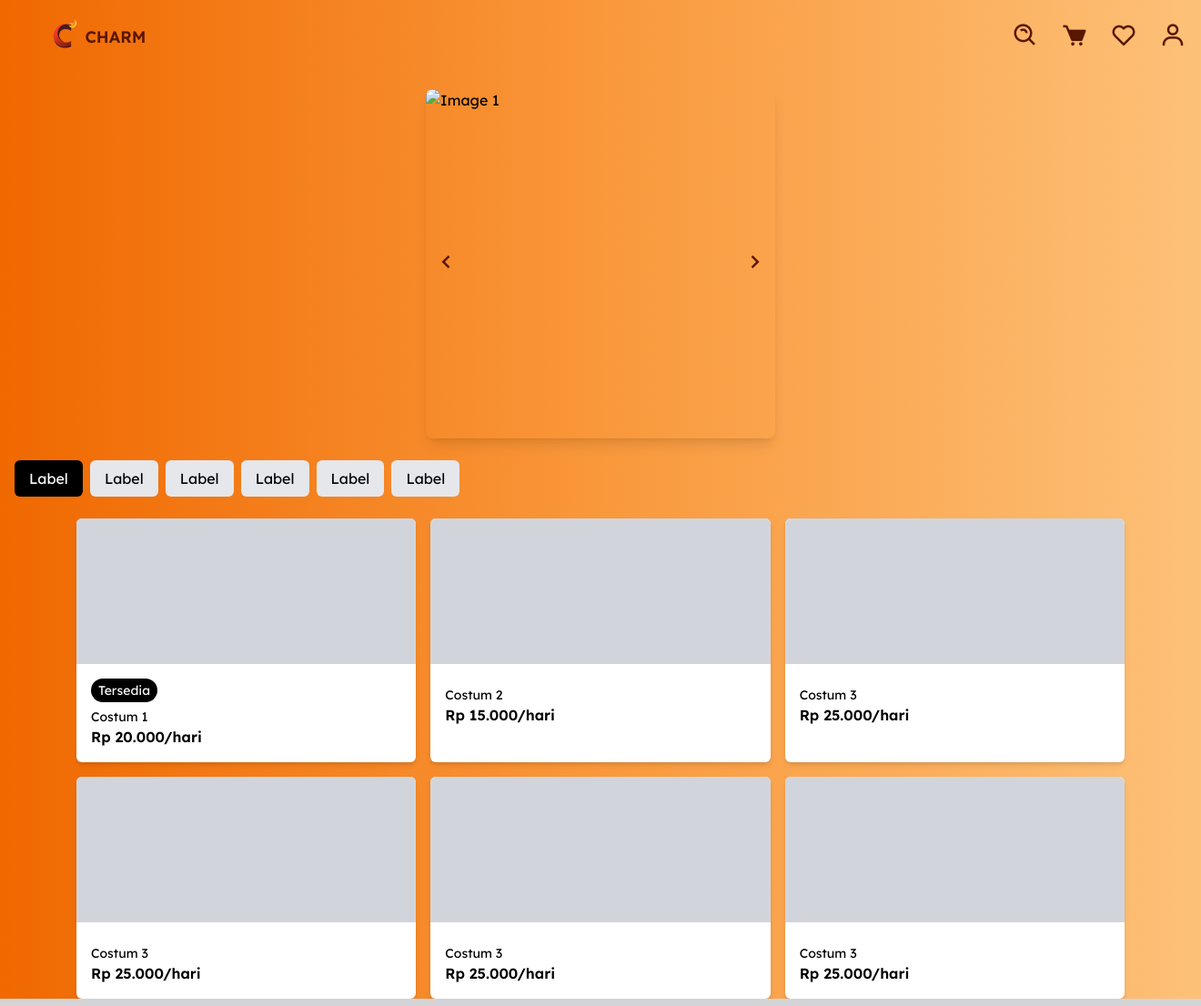
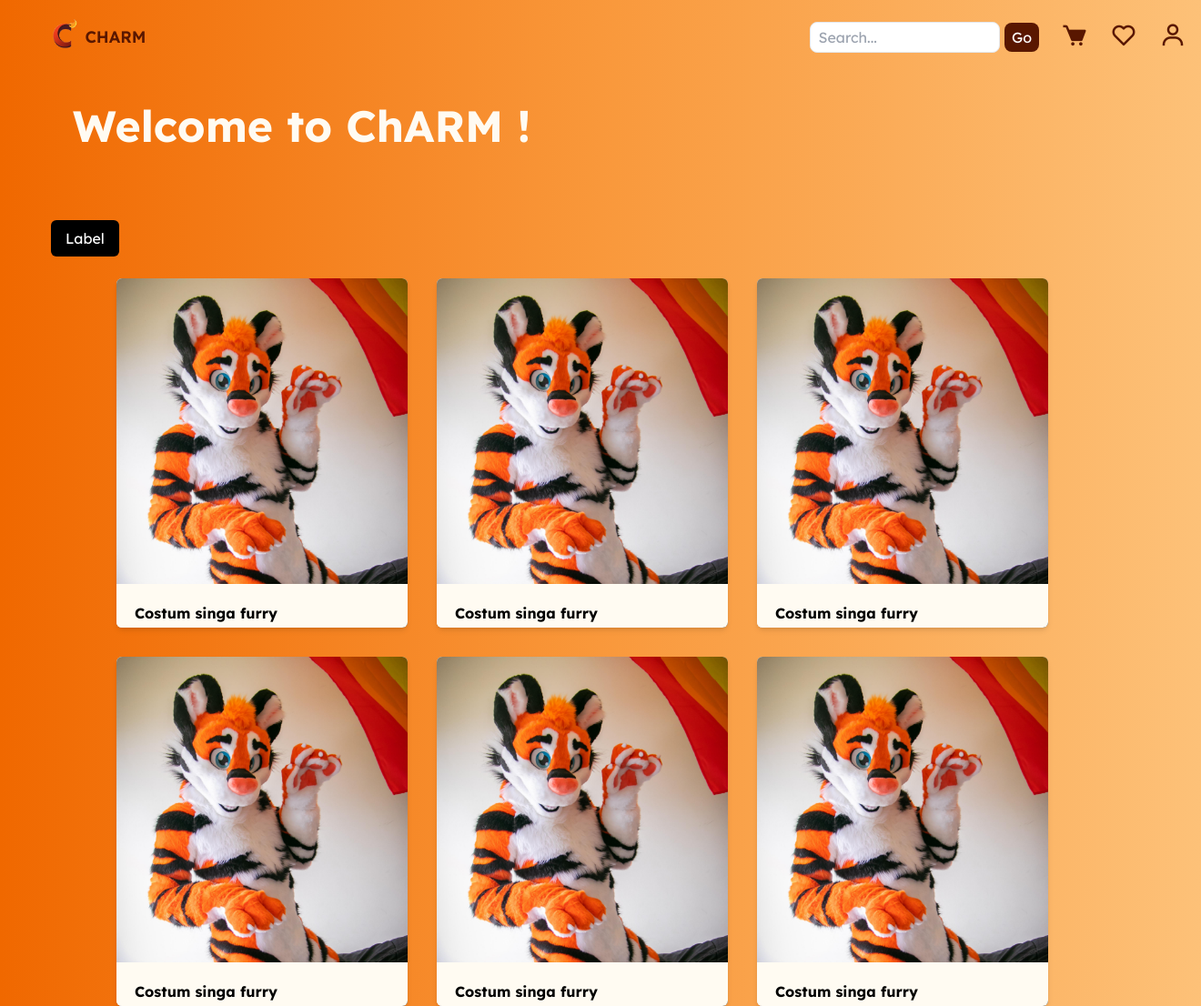
Before and after one commit to TakanashaTaryu/ChARM, a PHP site: page /main-page.html in a window 1320 px wide. Shown: the whole page at 91% size. Run offline with PHP 8.4, Linux system fonts and the light colour scheme; some libraries are stand-ins or nearby versions.

Commit message:
"edit main page"

```diff
--- a/src/css/style.css
+++ b/src/css/style.css
@@ -608,36 +596,8 @@ video {
   position: relative;
 }
 
-.bottom-5 {
-  bottom: 1.25rem;
-}
-
-.end-0 {
-  inset-inline-end: 0px;
-}
-
-.left-1\/2 {
-  left: 50%;
-}
-
-.left-4 {
-  left: 1rem;
-}
-
-.right-4 {
-  right: 1rem;
-}
-
-.start-0 {
-  inset-inline-start: 0px;
-}
-
-.top-0 {
-  top: 0px;
-}
-
-.top-1\/2 {
-  top: 50%;
+.bottom-\[-20\%\] {
+  bottom: -20%;
 }
 
 .left-0 {
@@ -648,24 +608,16 @@ video {
   right: 0px;
 }
 
-.left-\[-10px\] {
-  left: -10px;
+.top-1\/2 {
+  top: 50%;
 }
 
-.right-\[-10px\] {
-  right: -10px;
+.bottom-0 {
+  bottom: 0px;
 }
 
-.left-6 {
-  left: 1.5rem;
-}
-
-.left-\[-24px\] {
-  left: -24px;
-}
-
-.z-30 {
-  z-index: 30;
+.z-10 {
+  z-index: 10;
 }
 
 .m-10 {
@@ -687,6 +648,14 @@ video {
 
 .mr-10 {
   margin-right: 2.5rem;
+}
+
+.mr-3 {
+  margin-right: 0.75rem;
+}
+
+.mt-10 {
+  margin-top: 2.5rem;
 }
 
 .mt-2 {
@@ -701,20 +670,20 @@ video {
   margin-top: 1.5rem;
 }
 
-.mt-8 {
-  margin-top: 2rem;
+.ml-2 {
+  margin-left: 0.5rem;
 }
 
 .block {
   display: block;
 }
 
+.inline-block {
+  display: inline-block;
+}
+
 .flex {
   display: flex;
-}
-
-.inline-flex {
-  display: inline-flex;
 }
 
 .grid {
@@ -725,24 +694,8 @@ video {
   display: none;
 }
 
-.h-10 {
-  height: 2.5rem;
-}
-
-.h-3 {
-  height: 0.75rem;
-}
-
-.h-4 {
-  height: 1rem;
-}
-
-.h-40 {
-  height: 10rem;
-}
-
-.h-56 {
-  height: 14rem;
+.h-60 {
+  height: 15rem;
 }
 
 .h-64 {
@@ -761,28 +714,60 @@ video {
   height: 100%;
 }
 
+.h-40 {
+  height: 10rem;
+}
+
+.h-10 {
+  height: 2.5rem;
+}
+
+.h-20 {
+  height: 5rem;
+}
+
+.h-24 {
+  height: 6rem;
+}
+
+.h-28 {
+  height: 7rem;
+}
+
+.h-32 {
+  height: 8rem;
+}
+
+.h-36 {
+  height: 9rem;
+}
+
 .max-h-9 {
   max-height: 2.25rem;
+}
+
+.max-h-40 {
+  max-height: 10rem;
+}
+
+.max-h-80 {
+  max-height: 20rem;
+}
+
+.max-h-60 {
+  max-height: 15rem;
+}
+
+.max-h-full {
+  max-height: 100%;
 }
 
 .min-h-\[80vh\] {
   min-height: 80vh;
 }
 
-.w-10 {
-  width: 2.5rem;
-}
-
-.w-3 {
-  width: 0.75rem;
-}
-
-.w-4 {
-  width: 1rem;
-}
-
-.w-80 {
-  width: 20rem;
+.w-\[100vw\] {
+  width: 100vw;
 }
 
 .w-auto {
@@ -793,16 +778,8 @@ video {
   width: 100%;
 }
 
-.w-96 {
-  width: 24rem;
-}
-
 .max-w-5xl {
   max-width: 64rem;
-}
-
-.max-w-6xl {
-  max-width: 72rem;
 }
 
 .max-w-xs {
@@ -839,6 +811,10 @@ video {
   grid-template-columns: repeat(2, minmax(0, 1fr));
 }
 
+.flex-row {
+  flex-direction: row;
+}
+
 .flex-col {
   flex-direction: column;
 }
@@ -859,6 +835,10 @@ video {
   gap: 0.5rem;
 }
 
+.gap-8 {
+  gap: 2rem;
+}
+
 .gap-4 {
   gap: 1rem;
 }
@@ -935,19 +899,19 @@ video {
   background-color: rgb(0 0 0 / var(--tw-bg-opacity));
 }
 
+.bg-custom_black {
+  --tw-bg-opacity: 1;
+  background-color: rgb(89 23 0 / var(--tw-bg-opacity));
+}
+
+.bg-custom_white {
+  --tw-bg-opacity: 1;
+  background-color: rgb(255 251 242 / var(--tw-bg-opacity));
+}
+
 .bg-dark_orange {
   --tw-bg-opacity: 1;
   background-color: rgb(189 71 0 / var(--tw-bg-opacity));
-}
-
-.bg-gray-200 {
-  --tw-bg-opacity: 1;
-  background-color: rgb(229 231 235 / var(--tw-bg-opacity));
-}
-
-.bg-gray-300 {
-  --tw-bg-opacity: 1;
-  background-color: rgb(209 213 219 / var(--tw-bg-opacity));
 }
 
 .bg-white {
@@ -987,27 +942,35 @@ video {
   --tw-gradient-to: #FDC178 var(--tw-gradient-to-position);
 }
 
-.object-contain {
-  -o-object-fit: contain;
-     object-fit: contain;
-}
-
 .object-cover {
   -o-object-fit: cover;
      object-fit: cover;
+}
+
+.p-10 {
+  padding: 2.5rem;
+}
+
+.p-2 {
+  padding: 0.5rem;
 }
 
 .p-4 {
   padding: 1rem;
 }
 
-.p-2 {
-  padding: 0.5rem;
+.p-1 {
+  padding: 0.25rem;
 }
 
 .px-2 {
   padding-left: 0.5rem;
   padding-right: 0.5rem;
+}
+
+.px-3 {
+  padding-left: 0.75rem;
+  padding-right: 0.75rem;
 }
 
 .px-4 {
@@ -1053,6 +1016,11 @@ video {
   line-height: 2.5rem;
 }
 
+.text-5xl {
+  font-size: 3rem;
+  line-height: 1;
+}
+
 .text-lg {
   font-size: 1.125rem;
   line-height: 1.75rem;
@@ -1068,17 +1036,17 @@ video {
   line-height: 1.75rem;
 }
 
+.text-xs {
+  font-size: 0.75rem;
+  line-height: 1rem;
+}
+
 .font-bold {
   font-weight: 700;
 }
 
 .font-semibold {
   font-weight: 600;
-}
-
-.text-black {
-  --tw-text-opacity: 1;
-  color: rgb(0 0 0 / var(--tw-text-opacity));
 }
 
 .text-custom_black {
@@ -1106,17 +1074,10 @@ video {
   color: rgb(255 255 255 / var(--tw-text-opacity));
 }
 
-.text-bright_cream {
-  --tw-text-opacity: 1;
-  color: rgb(255 226 182 / var(--tw-text-opacity));
-}
-
-.text-opacity-50 {
-  --tw-text-opacity: 0.5;
-}
-
-.text-opacity-70 {
-  --tw-text-opacity: 0.7;
+.shadow-lg {
+  --tw-shadow: 0 10px 15px -3px rgb(0 0 0 / 0.1), 0 4px 6px -4px rgb(0 0 0 / 0.1);
+  --tw-shadow-colored: 0 10px 15px -3px var(--tw-shadow-color), 0 4px 6px -4px var(--tw-shadow-color);
+  box-shadow: var(--tw-ring-offset-shadow, 0 0 #0000), var(--tw-ring-shadow, 0 0 #0000), var(--tw-shadow);
 }
 
 .shadow-md {
@@ -1125,10 +1086,16 @@ video {
   box-shadow: var(--tw-ring-offset-shadow, 0 0 #0000), var(--tw-ring-shadow, 0 0 #0000), var(--tw-shadow);
 }
 
-.shadow-lg {
-  --tw-shadow: 0 10px 15px -3px rgb(0 0 0 / 0.1), 0 4px 6px -4px rgb(0 0 0 / 0.1);
-  --tw-shadow-colored: 0 10px 15px -3px var(--tw-shadow-color), 0 4px 6px -4px var(--tw-shadow-color);
-  box-shadow: var(--tw-ring-offset-shadow, 0 0 #0000), var(--tw-ring-shadow, 0 0 #0000), var(--tw-shadow);
+.transition-\[right\] {
+  transition-property: right;
+  transition-timing-function: cubic-bezier(0.4, 0, 0.2, 1);
+  transition-duration: 150ms;
+}
+
+.transition-all {
+  transition-property: all;
+  transition-timing-function: cubic-bezier(0.4, 0, 0.2, 1);
+  transition-duration: 150ms;
 }
 
 .transition-transform {
@@ -1137,8 +1104,16 @@ video {
   transition-duration: 150ms;
 }
 
-.duration-700 {
-  transition-duration: 700ms;
+.transition {
+  transition-property: color, background-color, border-color, text-decoration-color, fill, stroke, opacity, box-shadow, transform, filter, -webkit-backdrop-filter;
+  transition-property: color, background-color, border-color, text-decoration-color, fill, stroke, opacity, box-shadow, transform, filter, backdrop-filter;
+  transition-property: color, background-color, border-color, text-decoration-color, fill, stroke, opacity, box-shadow, transform, filter, backdrop-filter, -webkit-backdrop-filter;
+  transition-timing-function: cubic-bezier(0.4, 0, 0.2, 1);
+  transition-duration: 150ms;
+}
+
+.duration-300 {
+  transition-duration: 300ms;
 }
 
 .duration-500 {
@@ -1265,20 +1297,32 @@ video {
 }
 
 @media (min-width: 768px) {
+  .md\:bottom-\[-20\%\] {
+    bottom: -20%;
+  }
+
+  .md\:bottom-\[-25\%\] {
+    bottom: -25%;
+  }
+
   .md\:ml-10 {
     margin-left: 2.5rem;
   }
 
-  .md\:mt-0 {
-    margin-top: 0px;
+  .md\:mb-4 {
+    margin-bottom: 1rem;
   }
 
   .md\:hidden {
     display: none;
   }
 
-  .md\:h-96 {
-    height: 24rem;
+  .md\:h-60 {
+    height: 15rem;
+  }
+
+  .md\:h-56 {
+    height: 14rem;
   }
 
   .md\:w-1\/2 {
@@ -1289,43 +1333,46 @@ video {
     grid-template-columns: repeat(3, minmax(0, 1fr));
   }
 
+  .md\:grid-cols-4 {
+    grid-template-columns: repeat(4, minmax(0, 1fr));
+  }
+
   .md\:flex-row {
     flex-direction: row;
   }
 
-  .md\:justify-between {
-    justify-content: space-between;
+  .md\:space-x-6 > :not([hidden]) ~ :not([hidden]) {
+    --tw-space-x-reverse: 0;
+    margin-right: calc(1.5rem * var(--tw-space-x-reverse));
+    margin-left: calc(1.5rem * calc(1 - var(--tw-space-x-reverse)));
+  }
+
+  .md\:p-4 {
+    padding: 1rem;
   }
 
   .md\:text-left {
     text-align: left;
   }
+
+  .md\:text-sm {
+    font-size: 0.875rem;
+    line-height: 1.25rem;
+  }
 }
 
-.rtl\:rotate-180:where([dir="rtl"], [dir="rtl"] *) {
-  --tw-rotate: 180deg;
-  transform: translate(var(--tw-translate-x), var(--tw-translate-y)) rotate(var(--tw-rotate)) skewX(var(--tw-skew-x)) skewY(var(--tw-skew-y)) scaleX(var(--tw-scale-x)) scaleY(var(--tw-scale-y));
+@media (min-width: 1024px) {
+  .lg\:bottom-\[-25\%\] {
+    bottom: -25%;
+  }
+
+  .lg\:grid-cols-3 {
+    grid-template-columns: repeat(3, minmax(0, 1fr));
+  }
 }
 
-.rtl\:space-x-reverse:where([dir="rtl"], [dir="rtl"] *) > :not([hidden]) ~ :not([hidden]) {
-  --tw-space-x-reverse: 1;
-}
-
-@media (prefers-color-scheme: dark) {
-  .dark\:bg-gray-800\/30 {
-    background-color: rgb(31 41 55 / 0.3);
-  }
-
-  .dark\:text-gray-800 {
-    --tw-text-opacity: 1;
-    color: rgb(31 41 55 / var(--tw-text-opacity));
-  }
-
-  .group:hover .dark\:group-hover\:bg-gray-800\/60 {
-    background-color: rgb(31 41 55 / 0.6);
-  }
-
-  .group:focus .dark\:group-focus\:ring-gray-800\/70 {
-    --tw-ring-color: rgb(31 41 55 / 0.7);
+@media (min-width: 1280px) {
+  .xl\:bottom-\[-25\%\] {
+    bottom: -25%;
   }
 }
--- a/src/main-page.html
+++ b/src/main-page.html
@@ -14,131 +14,167 @@
 
     <!-- Header -->
     <header class="flex justify-between items-center p-4">
-        <div>
+        <div id="logo" class="">
             <a href="#" class="flex gap-2 items-center">
                 <img class="max-h-9 w-auto ml-1 md:ml-10" src="asset/logo_Charm.png" alt="logo_Charm">
                 <span class="text-lg font-semibold mt-2 text-custom_black">CHARM</span>
             </a>
         </div>
 
-        <!-- Navigation -->
-        <nav class="flex">
-            <ul class="flex items-center space-x-6">
+        <div class="md:hidden flex items-center gap-4">
+            <!-- Search Icon and Bar
+            <div class="flex items-center">
+                <button onclick="toggleSearchBar()" class="flex items-center">
+                    <i class='bx bx-search-alt text-3xl text-custom_black hover:scale-110'></i>
+                </button>
+                <form id="searchBar" action="/search" method="GET" class="flex hidden items-center ml-2">
+                    <input type="text" name="q" placeholder="Search..." class="border rounded-lg px-2 py-1 text-custom_black">
+                    <button type="submit" class="px-2 py-1 text-white bg-custom_black rounded-lg">Go</button>
+                </form>
+            </div> -->
+
+            <!-- Menu Icon -->
+            <button onclick="handleMenu()" class="flex items-center">
+                <i class='bx bx-menu text-3xl text-custom_black'></i>
+            </button>
+        </div>
+        <!-- navbar -->
+        <nav id="navbar" class="flex max-md:absolute max-md:right-[-100%] max-md:top-10 max-md:p-5 transition-[right] duration-300 ease-in-out z-10">
+            <ul class="flex items-center md:space-x-6 max-md:flex-col max-md:items-start max-md:mt-4 max-md:p-5 max-md:bg-custom_white ">
                 <!-- Search Icon -->
-                <li class="">
-                    <a href="#search">
-                        <i class='bx bx-search-alt text-3xl text-custom_black mt-2 hover:scale-110'></i>
-                    </a>
+                <form action="/search" method="GET" class="inline-block mt-2">
+                    <input type="text" name="q" placeholder="Search..." class="border rounded-lg px-2 py-1 text-custom_black">
+                    <button type="submit" class="px-2 py-1 text-white bg-custom_black rounded-lg">Go</button>
+                </form>
+
                 </li>
                 <!-- Cart Icon -->
-                <li class="">
+                <li class="max-md:flex max-md:flex-row max-md:gap-3 max-md:items-center">
                     <a href="#cart">
                         <i class='bx bxs-cart text-3xl text-custom_black mt-2 hover:scale-110'></i>
                     </a>
+                    <p class="tex-custom_black md:hidden">Chart</p>
                 </li>
                 <!-- Heart Icon -->
-                <li class="">
+                <li class="max-md:flex max-md:flex-row max-md:gap-3 max-md:items-center">
                     <a href="#favorites">
                         <i class='bx bx-heart text-3xl text-custom_black mt-2 hover:scale-110'></i>
                     </a>
+                    <p class="tex-custom_black md:hidden">Wish List</p>
+
                 </li>
-                <li class="">
+                <li class="max-md:flex max-md:flex-row max-md:gap-3 max-md:items-center">
                     <a href="#favorites">
                         <i class='bx bx-user text-3xl text-custom_black mt-2 hover:scale-110'></i>
                     </a>
+                    <p class="tex-custom_black md:hidden">Account</p>
+
                 </li>
             </ul>
         </nav>
     </header>
     <!-- Carousel Section -->
-    <section class="flex justify-center mt-6 px-4">
-        <div class="relative w-96 h-96 overflow-hidden rounded-lg shadow-lg">
+    <section class="container flex flex-row p-10 md:ml-10">
+        <div class="relative w-[100vw] h-full overflow-hidden rounded-lg">
             <!-- Images -->
             <div id="carousel" class="flex transition-transform duration-500 ease-in-out">
                 <div class="flex-none w-full h-full">
-                    <img src="https://via.placeholder.com/400x400?text=Image+1" alt="Image 1" class="w-full h-full object-cover">
+                    <h1 class="text-5xl font-bold text-custom_white">Welcome to ChARM !</h1>
+                    <!-- <img src="asset/costum-image-1.jpg" alt="Image 1" class="w-full h-full object-cover"> -->
                 </div>
                 <div class="flex-none w-full h-full">
-                    <img src="https://via.placeholder.com/400x400?text=Image+2" alt="Image 2" class="w-full h-full object-cover">
+                    <h1 class="text-5xl font-bold text-custom_white">Various Costum is Available here!</h1>
+                    <!-- <img src="asset/costum-image-2.jpg" alt="Image 2" class="w-full h-full object-cover"> -->
                 </div>
                 <div class="flex-none w-full h-full">
-                    <img src="https://via.placeholder.com/400x400?text=Image+3" alt="Image 3" class="w-full h-full object-cover">
+                    <h1 class="text-5xl font-bold text-custom_white">The Best Quality</h1>
+                    <!-- <img src="asset/costume-image-3.jpg" alt="Image 3" class="w-full h-full object-cover"> -->
                 </div>
             </div>
-
-            <!-- Previous Button -->
-            <button id="prevBtn" class="absolute top-1/2 left-0 transform -translate-y-1/2 p-2  text-custom_black hover:translate-x-[-0.5rem]">
-                <i class='bx bx-chevron-left text-3xl '></i>
-            </button>
-
-            <!-- Next Button -->
-            <button id="nextBtn" class="absolute top-1/2 right-0 transform -translate-y-1/2 p-2  text-custom_black hover:translate-x-[0.5rem]">
-                <i class='bx bx-chevron-right text-3xl'></i>
-            </button>
         </div>
     </section>
 
     <!-- Label Filter Section -->
-    <section class="flex mt-6 px-4">
+    <section class="ml-1 md:ml-10 flex mt-10 px-4">
         <div class="flex space-x-2">
             <button class="bg-black text-white px-4 py-2 rounded-md">Label</button>
-            <button class="bg-gray-200 text-black px-4 py-2 rounded-md">Label</button>
-            <button class="bg-gray-200 text-black px-4 py-2 rounded-md">Label</button>
-            <button class="bg-gray-200 text-black px-4 py-2 rounded-md">Label</button>
-            <button class="bg-gray-200 text-black px-4 py-2 rounded-md">Label</button>
-            <button class="bg-gray-200 text-black px-4 py-2 rounded-md">Label</button>
         </div>
     </section>
 
     <!-- Product Grid Section -->
-    <section class="mt-6 px-4 flex justify-center">
-        <div class="grid grid-cols-1 md:grid-cols-3 gap-4 w-full max-w-6xl">
+    <section class="container mt-6 px-4 flex justify-center">
+        <div class="grid grid-cols-2 md:grid-cols-3 gap-8 w-full max-w-5xl">
             <!-- Product Card 1 -->
-            <div class="bg-white shadow-md rounded-md overflow-hidden">
-                <div class="bg-gray-300 h-40"></div>
-                <div class="p-4">
-                    <span class="bg-black text-white px-2 py-1 rounded-full text-sm">Tersedia</span>
-                    <p class="mt-2 text-sm">Costum 1</p>
-                    <p class="font-semibold">Rp 20.000/hari</p>
+            <div class="bg-white shadow-md rounded-md overflow-hidden group max-md:max-h-60">
+                <div class="h-36 md:h-60 ">
+                    <img src="asset/costum-image-1.jpg" alt="costum Image">
+                </div>
+                <div class="relative bg-custom_white md:bottom-[-25%] group-hover:bottom-0 transition-all duration-300 p-1 md:p-4 cursor-pointer">
+                    <div class="md:mb-4 p-1">
+                        <p class="font-bold max-md:text-sm ">Costum singa furry</p>
+                    </div>
+                    <span class="bg-custom_black text-white px-2 py-1 rounded-full text-xs md:text-sm ml-1">Tersedia</span>
+                    <p class="font-semibold py-2 ml-1 max-md:text-sm">Rp 20.000/hari</p>
                 </div>
             </div>
-
-            <!-- Product Card 2 -->
-            <div class="bg-white shadow-md rounded-md overflow-hidden">
-                <div class="bg-gray-300 h-40"></div>
-                <div class="p-4">
-                    <p class="mt-2 text-sm">Costum 2</p>
-                    <p class="font-semibold">Rp 15.000/hari</p>
+            <div class="bg-white shadow-md rounded-md overflow-hidden group max-md:max-h-60">
+                <div class="h-36 md:h-60 ">
+                    <img src="asset/costum-image-1.jpg" alt="costum Image">
+                </div>
+                <div class="relative bg-custom_white md:bottom-[-25%] group-hover:bottom-0 transition-all duration-300 p-1 md:p-4 cursor-pointer">
+                    <div class="md:mb-4 p-1">
+                        <p class="font-bold max-md:text-sm ">Costum singa furry</p>
+                    </div>
+                    <span class="bg-custom_black text-white px-2 py-1 rounded-full text-xs md:text-sm ml-1">Tersedia</span>
+                    <p class="font-semibold py-2 ml-1 max-md:text-sm">Rp 20.000/hari</p>
                 </div>
             </div>
-
-            <!-- Product Card 3 -->
-            <div class="bg-white shadow-md rounded-md overflow-hidden">
-                <div class="bg-gray-300 h-40"></div>
-                <div class="p-4">
-                    <p class="mt-2 text-sm">Costum 3</p>
-                    <p class="font-semibold">Rp 25.000/hari</p>
+            <div class="bg-white shadow-md rounded-md overflow-hidden group max-md:max-h-60">
+                <div class="h-36 md:h-60 ">
+                    <img src="asset/costum-image-1.jpg" alt="costum Image">
+                </div>
+                <div class="relative bg-custom_white md:bottom-[-25%] group-hover:bottom-0 transition-all duration-300 p-1 md:p-4 cursor-pointer">
+                    <div class="md:mb-4 p-1">
+                        <p class="font-bold max-md:text-sm ">Costum singa furry</p>
+                    </div>
+                    <span class="bg-custom_black text-white px-2 py-1 rounded-full text-xs md:text-sm ml-1">Tersedia</span>
+                    <p class="font-semibold py-2 ml-1 max-md:text-sm">Rp 20.000/hari</p>
                 </div>
             </div>
-            <div class="bg-white shadow-md rounded-md overflow-hidden">
-                <div class="bg-gray-300 h-40"></div>
-                <div class="p-4">
-                    <p class="mt-2 text-sm">Costum 3</p>
-                    <p class="font-semibold">Rp 25.000/hari</p>
+            <div class="bg-white shadow-md rounded-md overflow-hidden group max-md:max-h-60">
+                <div class="h-36 md:h-60 ">
+                    <img src="asset/costum-image-1.jpg" alt="costum Image">
+                </div>
+                <div class="relative bg-custom_white md:bottom-[-25%] group-hover:bottom-0 transition-all duration-300 p-1 md:p-4 cursor-pointer">
+                    <div class="md:mb-4 p-1">
+                        <p class="font-bold max-md:text-sm ">Costum singa furry</p>
+                    </div>
+                    <span class="bg-custom_black text-white px-2 py-1 rounded-full text-xs md:text-sm ml-1">Tersedia</span>
+                    <p class="font-semibold py-2 ml-1 max-md:text-sm">Rp 20.000/hari</p>
                 </div>
             </div>
-            <div class="bg-white shadow-md rounded-md overflow-hidden">
-                <div class="bg-gray-300 h-40"></div>
-                <div class="p-4">
-                    <p class="mt-2 text-sm">Costum 3</p>
-                    <p class="font-semibold">Rp 25.000/hari</p>
+            <div class="bg-white shadow-md rounded-md overflow-hidden group max-md:max-h-60">
+                <div class="h-36 md:h-60 ">
+                    <img src="asset/costum-image-1.jpg" alt="costum Image">
+                </div>
+                <div class="relative bg-custom_white md:bottom-[-25%] group-hover:bottom-0 transition-all duration-300 p-1 md:p-4 cursor-pointer">
+                    <div class="md:mb-4 p-1">
+                        <p class="font-bold max-md:text-sm ">Costum singa furry</p>
+                    </div>
+                    <span class="bg-custom_black text-white px-2 py-1 rounded-full text-xs md:text-sm ml-1">Tersedia</span>
+                    <p class="font-semibold py-2 ml-1 max-md:text-sm">Rp 20.000/hari</p>
                 </div>
             </div>
-            <div class="bg-white shadow-md rounded-md overflow-hidden">
-                <div class="bg-gray-300 h-40"></div>
-                <div class="p-4">
-                    <p class="mt-2 text-sm">Costum 3</p>
-                    <p class="font-semibold">Rp 25.000/hari</p>
+            <div class="bg-white shadow-md rounded-md overflow-hidden group max-md:max-h-60">
+                <div class="h-36 md:h-60 ">
+                    <img src="asset/costum-image-1.jpg" alt="costum Image">
+                </div>
+                <div class="relative bg-custom_white xl:bottom-[-25%] group-hover:bottom-0 transition-all duration-300 p-1 md:p-4 cursor-pointer">
+                    <div class="md:mb-4 p-1">
+                        <p class="font-bold max-md:text-sm ">Costum singa furry</p>
+                    </div>
+                    <span class="bg-custom_black text-white px-2 py-1 rounded-full text-xs md:text-sm ml-1">Tersedia</span>
+                    <p class="font-semibold py-2 ml-1 max-md:text-sm">Rp 20.000/hari</p>
                 </div>
             </div>
         </div>
```
Also changed, not shown: other parts of src/css/style.css (+97 -73 lines), src/script.js (+19 -0 lines).
